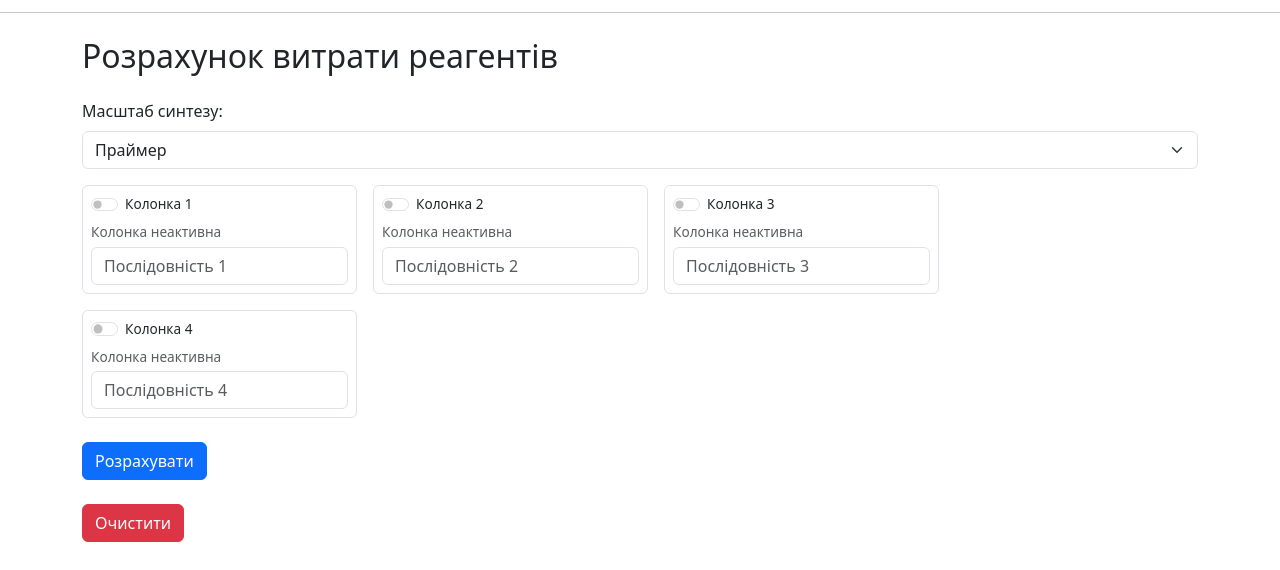
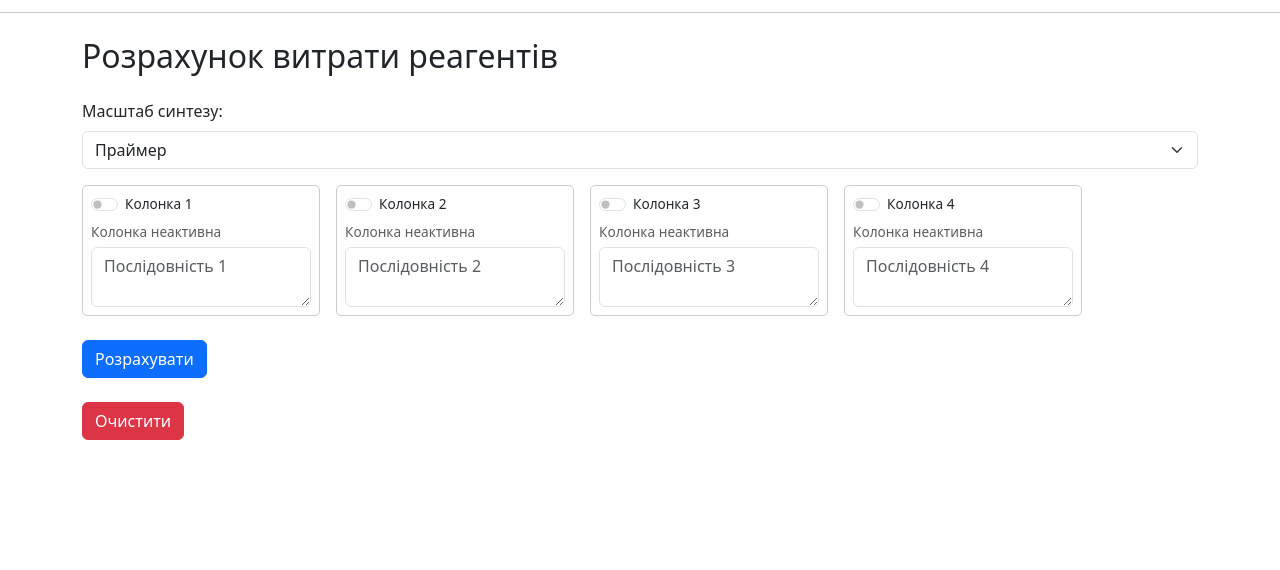
Before and after one commit to salvator-debug/hope, a Flask app: page / in a window 1280 px wide. Shown: the part 230-800 px from the top of the page. Run offline with Flask 3, Linux system fonts and the light colour scheme.

Commit message:
update project

```diff
--- a/app.py
+++ b/app.py
@@ -19,7 +19,24 @@
 app = Flask(__name__)
 
 def calculate_reagents(summA, summT, summG, summC, summ, scale):
-    if scale == '10мм':
+    if scale == '10нм':
+        resA = round(summA * 100 / 280, 2)
+        resT = round(summT * 100 / 280, 2)
+        resG = round(summG * 100 / 280, 2)
+        resC = round(summC * 100 / 280, 2)
+        tetrazole = round(summ * 180 / 1000, 2)
+        tetrazole_percent = round(100 * tetrazole / 180, 2)
+        anhydride = round(summ * 180 / 1000, 2)
+        anhydride_percent = round(100 * anhydride / 180, 2)
+        nmi = round(summ * 180 / 1000, 2)
+        nmi_percent = round(100 * nmi / 180, 2)
+        tca = round(summ * 450 / 550, 2)
+        tca_percent = round(100 * tca / 450, 2)
+        iodine = round(summ * 200 / 800, 2)
+        iodine_percent = round(100 * iodine / 200, 2)
+        acn = round(summ * 5000 / 800, 2)
+        acn_percent = round(100 * acn / 5000, 2)
+    elif scale == '10мм':
         resA = round(summA * 100 / 19, 2)
         resT = round(summT * 100 / 26, 2)
         resG = round(summG * 100 / 20, 2)
@@ -130,6 +147,7 @@
         for i in range(1, 5):
             if request.form.get(f'use_seq{i}'):
                 seq_raw = request.form.get(f'sequence{i}', '').upper().replace(" ", "").replace("\n", "")
+                seq_raw = seq_raw.replace('6', 'T')  # <-- додаємо цю строку
                 summA = seq_raw.count('A')
                 summT = seq_raw.count('T')
                 summG = seq_raw.count('G')
@@ -187,16 +205,6 @@
             total[key] = round(total[key], 2)
 
     return render_template('index.html', results=results, total=total)
-
-
-
-
-
-
-
-
-
-
 
 # ___________________________________________________________________________________________________________
 
--- a/templates/index.html
+++ b/templates/index.html
@@ -4,36 +4,22 @@
     <meta charset="UTF-8">
     <title>Розрахунок реагентів</title>
     <link href="https://cdn.jsdelivr.net/npm/bootstrap@5.3.0/dist/css/bootstrap.min.css" rel="stylesheet">
+    <style>
+        .sequence-input {
+            min-height: 40px;
+            width: 220px; /* фіксована ширина */
+            resize: vertical;
+            overflow-y: auto;
+        }
+        .sequence-box {
+            border: 1px solid #ccc;
+            padding: 8px;
+            border-radius: 5px;
+            min-width: 220px;
+            font-size: 0.85rem;
+        }
+    </style>
 </head>
-<script>
-    // Зберігання даних у sessionStorage перед перемиканням
-    function saveMode1Data() {
-        sessionStorage.setItem('scale', document.getElementById('scale').value);
-
-        for (let i = 1; i <= 4; i++) {
-            sessionStorage.setItem(`use_seq${i}`, document.getElementById(`use_seq${i}`).checked);
-            sessionStorage.setItem(`sequence${i}`, document.getElementById(`sequence${i}`).value);
-        }
-    }
-
-    // Відновлення даних при завантаженні
-    function restoreMode1Data() {
-        const savedScale = sessionStorage.getItem('scale');
-        if (savedScale) {
-            document.getElementById('scale').value = savedScale;
-        }
-
-        for (let i = 1; i <= 4; i++) {
-            const use = sessionStorage.getItem(`use_seq${i}`) === 'true';
-            const seq = sessionStorage.getItem(`sequence${i}`) || '';
-            document.getElementById(`use_seq${i}`).checked = use;
-            document.getElementById(`sequence${i}`).value = seq;
-            toggleLabel(i);
-        }
-    }
-
-    document.addEventListener('DOMContentLoaded', restoreMode1Data);
-</script>
 <body>
 <div class="container mt-4">
     <h1 class="mb-4">Режими</h1>
@@ -58,6 +44,7 @@
             <label for="scale" class="form-label">Масштаб синтезу:</label>
             <select id="scale" name="scale" class="form-select" required>
                 <option value="" disabled {% if not scale %}selected{% endif %}>Оберіть</option>
+                <option value="праймер" {% if scale == '10нм' or not scale %}selected{% endif %}>10нм</option>
                 <option value="праймер" {% if scale == 'праймер' or not scale %}selected{% endif %}>Праймер</option>
                 <option value="0.2мм" {% if scale == '0.2мм' %}selected{% endif %}>0.2 ммоль</option>
                 <option value="1мм" {% if scale == '1мм' %}selected{% endif %}>1 ммоль</option>
@@ -67,13 +54,13 @@
 
         <div class="d-flex flex-row gap-3 flex-wrap">
             {% for i in range(1, 5) %}
-            <div class="border p-2 rounded" style="min-width: 220px; font-size: 0.85rem;">
+            <div class="sequence-box">
                 <div class="form-check form-switch mb-1">
                     <input class="form-check-input" type="checkbox" id="use_seq{{ i }}" name="use_seq{{ i }}" onchange="toggleLabel({{ i }})">
                     <label class="form-check-label" for="use_seq{{ i }}">Колонка {{ i }}</label>
                 </div>
                 <div id="statusLabel{{ i }}" class="mb-1 text-muted">Колонка неактивна</div>
-                <input type="text" name="sequence{{ i }}" class="form-control" id="sequence{{ i }}" placeholder="Послідовність {{ i }}" onclick="toggleDirection({{ i }})">
+                <textarea name="sequence{{ i }}" class="form-control sequence-input" id="sequence{{ i }}" placeholder="Послідовність {{ i }}" onclick="toggleDirection({{ i }})" oninput="activateOnInput({{ i }})"></textarea>
             </div>
             {% endfor %}
         </div>
@@ -134,7 +121,6 @@
             </ul>
         </div>
 
-            <!-- Кнопка редагування -->
         <form method="post" action="/edit">
             <input type="hidden" name="results_json" value='{{ results | tojson | safe }}'>
             <button type="submit" formaction="/edit" class="btn btn-primary">Редагувати</button>
@@ -144,6 +130,29 @@
 </div>
 
 <script>
+    function saveMode1Data() {
+        sessionStorage.setItem('scale', document.getElementById('scale').value);
+        for (let i = 1; i <= 4; i++) {
+            sessionStorage.setItem(`use_seq${i}`, document.getElementById(`use_seq${i}`).checked);
+            sessionStorage.setItem(`sequence${i}`, document.getElementById(`sequence${i}`).value);
+        }
+    }
+
+    function restoreMode1Data() {
+        const savedScale = sessionStorage.getItem('scale');
+        if (savedScale) document.getElementById('scale').value = savedScale;
+        for (let i = 1; i <= 4; i++) {
+            const use = sessionStorage.getItem(`use_seq${i}`) === 'true';
+            const seq = sessionStorage.getItem(`sequence${i}`) || '';
+            document.getElementById(`use_seq${i}`).checked = use;
+            document.getElementById(`sequence${i}`).value = seq;
+            toggleLabel(i);
+            adjustHeight(document.getElementById(`sequence${i}`));
+        }
+    }
+
+    document.addEventListener('DOMContentLoaded', restoreMode1Data);
+
     const originalSequences = {};
 
     function toggleLabel(i) {
@@ -152,22 +161,41 @@
         label.textContent = checkbox.checked ? "Колонка активна" : "Колонка неактивна";
     }
 
+    function activateOnInput(i) {
+        const checkbox = document.getElementById(`use_seq${i}`);
+        const label = document.getElementById(`statusLabel${i}`);
+        if (!checkbox.checked) {
+            checkbox.checked = true;
+            label.textContent = "Колонка активна";
+        }
+    }
+
     function splitIntoTriplets(sequence) {
-        return sequence.match(/.{1,3}/g).join('-');
+        let seq = sequence.replace(/T/g, '6').replace(/G/g, 'g');
+        return seq.match(/.{1,3}/g).join('-');
+    }
+
+    function adjustHeight(el) {
+        el.style.height = 'auto';
+        el.style.height = el.scrollHeight + 'px';
     }
 
     function toggleDirection(i) {
         const input = document.getElementById(`sequence${i}`);
-        const current = input.value;
+        const defaultWidth = '220px';
 
         if (originalSequences[i]) {
             input.value = originalSequences[i];
             delete originalSequences[i];
+            input.style.width = defaultWidth;
+            adjustHeight(input);
         } else {
-            originalSequences[i] = current;
-            const cleaned = current.replace(/5'-|-'?3'|[\s-]/g, '');
+            originalSequences[i] = input.value;
+            const cleaned = input.value.replace(/5'-|-'?3'|[\s-]/g, '');
             const tripleted = splitIntoTriplets(cleaned);
             input.value = `5'-${tripleted}-3'`;
+            input.style.width = defaultWidth;
+            adjustHeight(input);
         }
     }
 </script>
```
Lines whose indentation alone changed are shown as unchanged.
